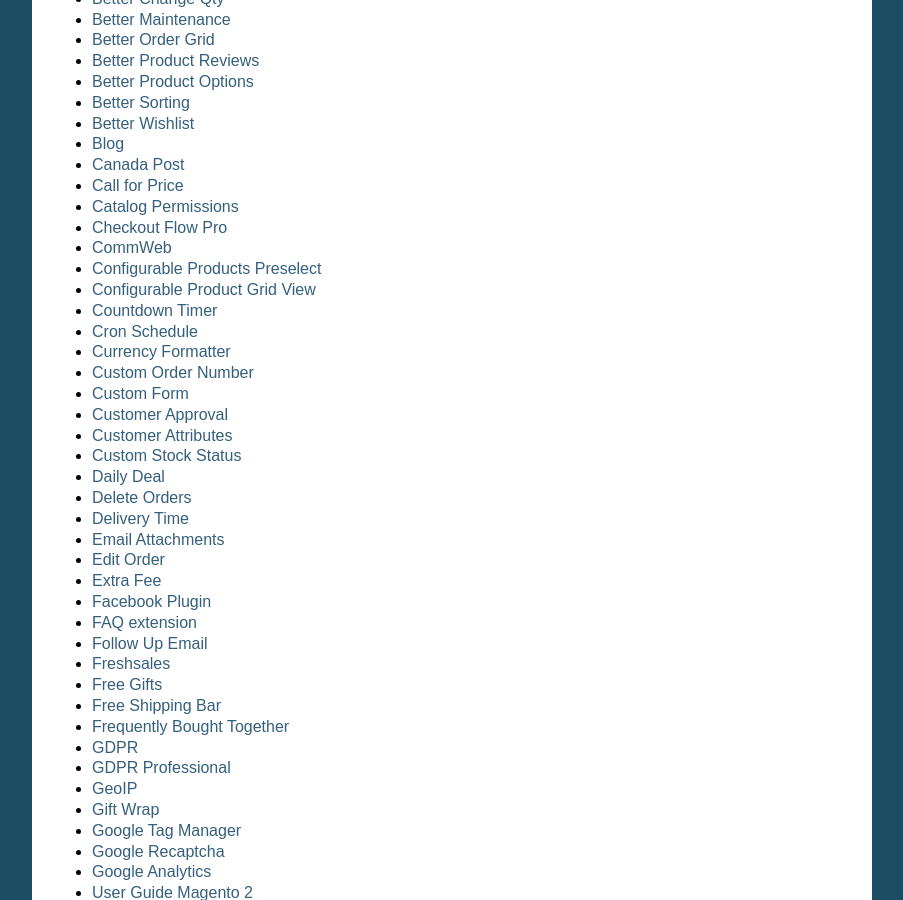
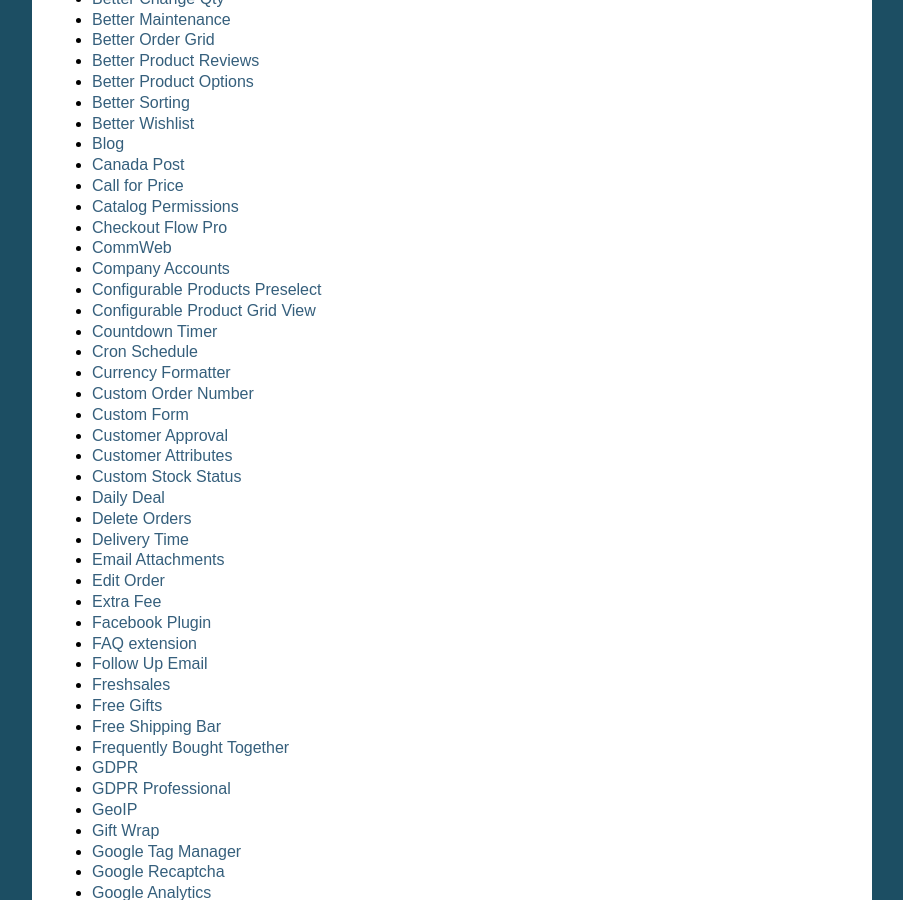
Before and after one commit to magepages/mpdocs, a Sphinx documentation site: the page built from docs/index.rst, in a window 1280 px wide and 900 px high, scrolled down 1087 px. Shown: the whole window, without its empty margins (198-1101 px from the left). Built offline with Sphinx 7.4.7, drawn with Linux system fonts in a browser that asks for light colours; pages that are not in the unit, such as notebooks, are missing from menus.

Commit message:
Update index.rst

```diff
--- a/docs/index.rst
+++ b/docs/index.rst
@@ -67,6 +67,7 @@
    catalog-permissions/index
    checkout-flow-pro/index
    commweb/index
+   company-accounts/index
    configurable-products-preselect/index
    configurable-product-grid-view/index
    countdown-timer/index
```
